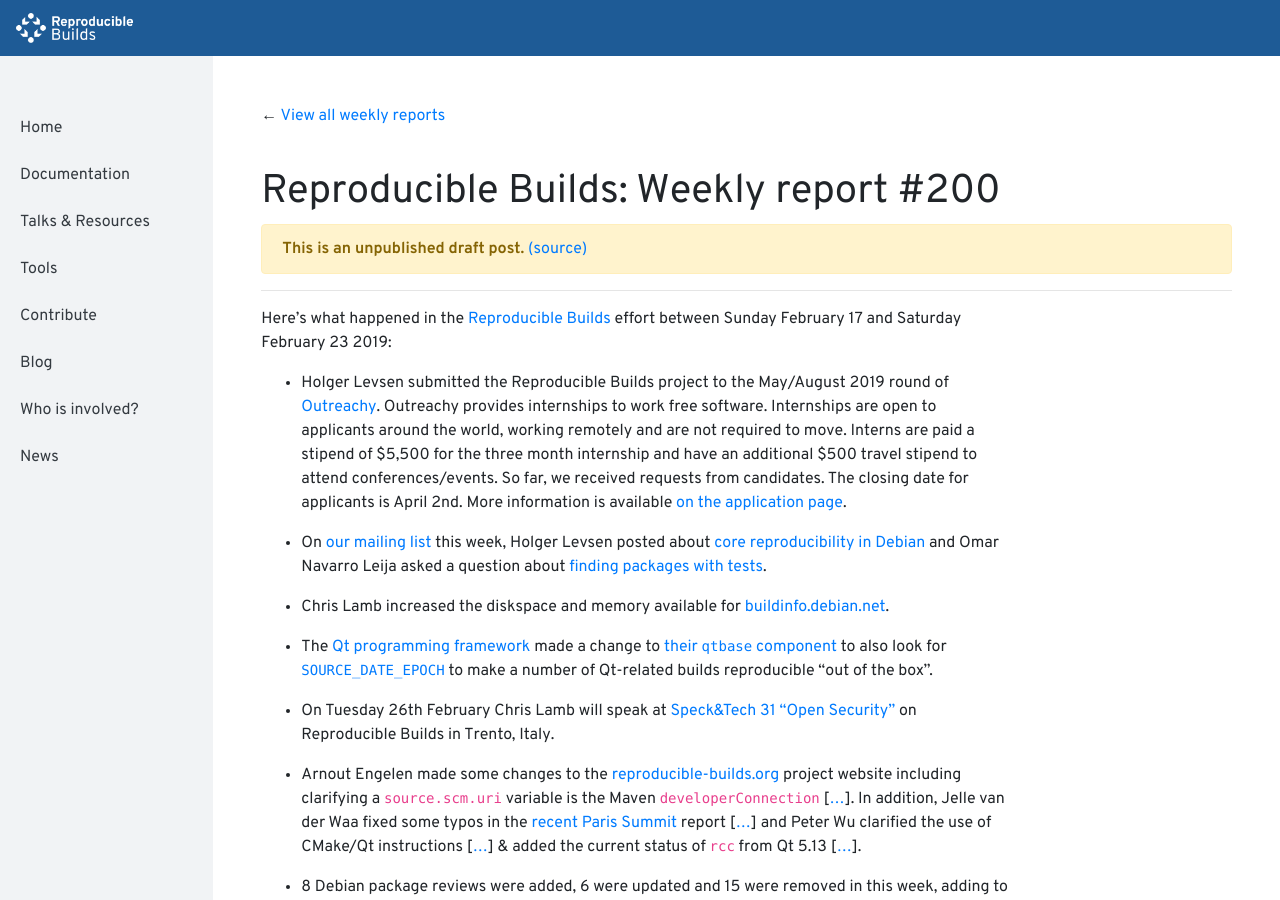
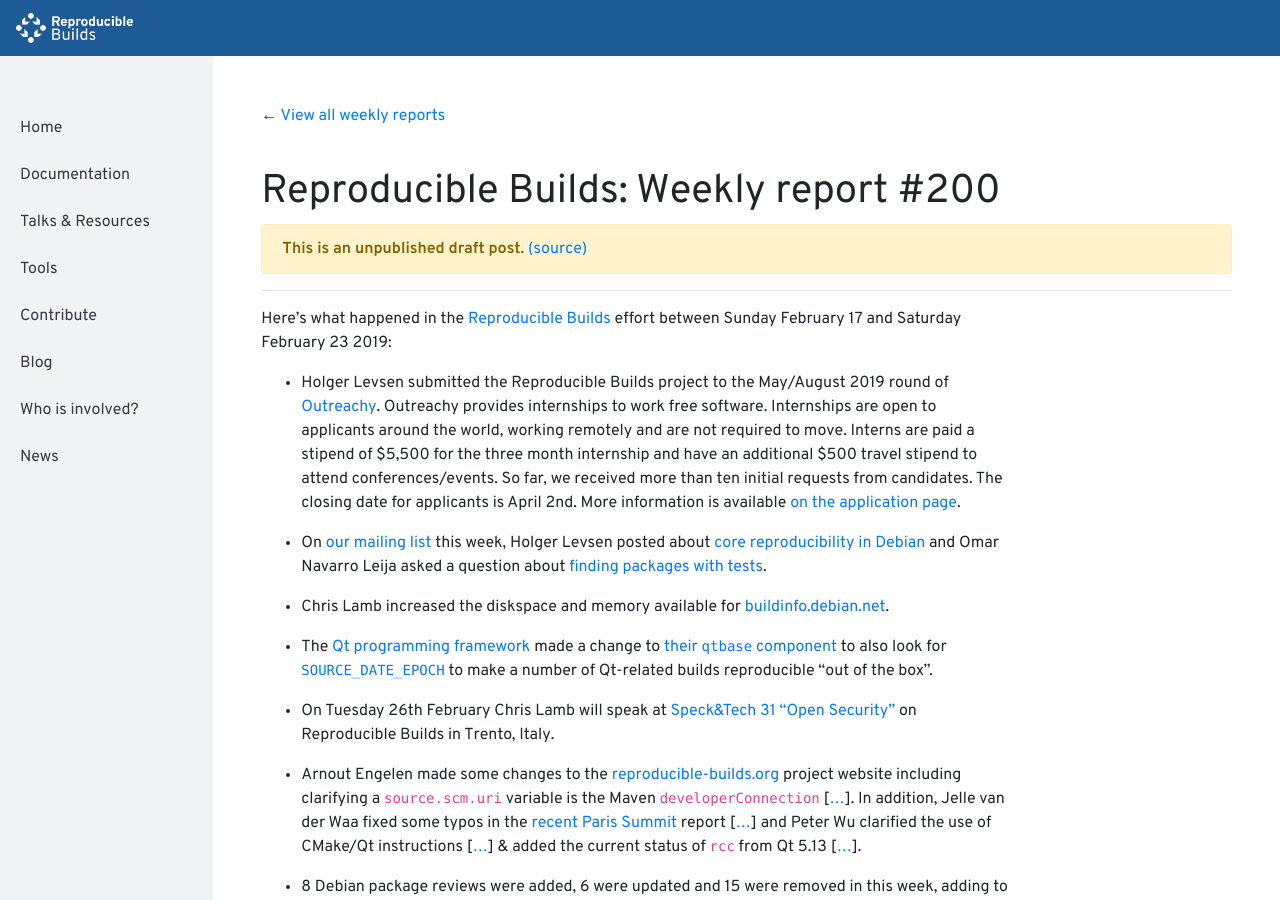
Before and after one commit to prototypefund/reproducible-website, a Jekyll site: the page built from _blog/posts/200.md, in a window 1280 px wide and 900 px high. Built offline with Jekyll 4.4.1, drawn with Linux system fonts in a browser that asks for light colours.

Commit message:
200: 6 outreachy requests last week, 5 since yesterday
Signed-off-by: Holger Levsen <holger@layer-acht.org>

```diff
--- a/_blog/posts/200.md
+++ b/_blog/posts/200.md
@@ -5,7 +5,7 @@
 
 Here's what happened in the [Reproducible Builds](https://reproducible-builds.org) effort between Sunday February 17 and Saturday February 23 2019:
 
-* Holger Levsen submitted the Reproducible Builds project to the May/August 2019 round of [Outreachy](https://www.outreachy.org/). Outreachy provides internships to work free software. Internships are open to applicants around the world, working remotely and are not required to move. Interns are paid a stipend of $5,500 for the three month internship and have an additional $500 travel stipend to attend conferences/events. So far, we received requests from candidates. The closing date for applicants is April 2nd. More information is available [on the application page](https://www.outreachy.org/may-2019-august-2019-outreachy-internships/communities/debian/).
+* Holger Levsen submitted the Reproducible Builds project to the May/August 2019 round of [Outreachy](https://www.outreachy.org/). Outreachy provides internships to work free software. Internships are open to applicants around the world, working remotely and are not required to move. Interns are paid a stipend of $5,500 for the three month internship and have an additional $500 travel stipend to attend conferences/events. So far, we received more than ten initial requests from candidates. The closing date for applicants is April 2nd. More information is available [on the application page](https://www.outreachy.org/may-2019-august-2019-outreachy-internships/communities/debian/).
 
 * On [our mailing list](https://lists.reproducible-builds.org/pipermail/rb-general/) this week, Holger Levsen posted about [core reproducibility in Debian](https://lists.reproducible-builds.org/pipermail/rb-general/2019-February/001453.html) and Omar Navarro Leija asked a question about [finding packages with tests](https://lists.reproducible-builds.org/pipermail/rb-general/2019-February/001454.html).
 
```
